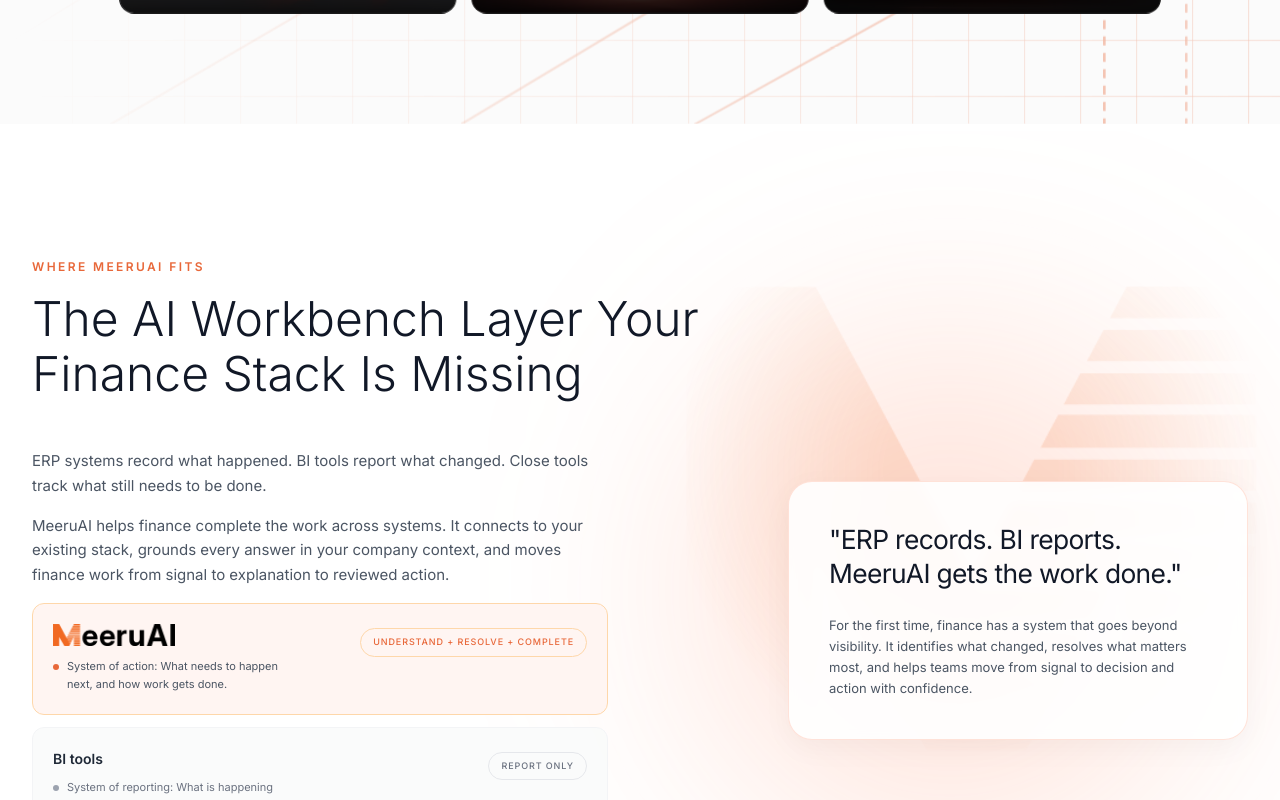
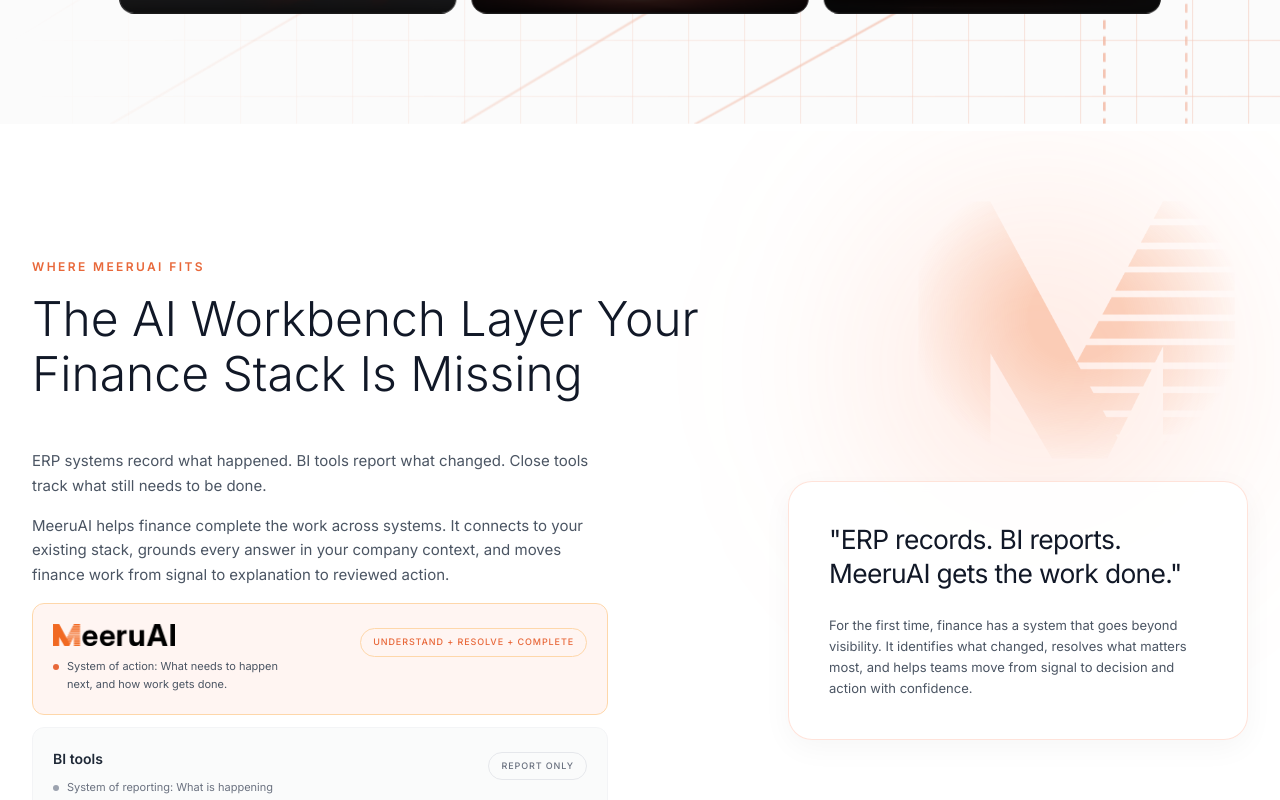
Before and after one commit to Saipraveen1234/MEERUAI, a Next.js app: page / in a window 1280 px wide. Shown: the part 1680-2480 px from the top of the page. Built offline with nearby package versions, Linux system fonts and the light colour scheme.

Commit message:
finalised

```diff
--- a/app/home/sections/MeeruFitsSection.tsx
+++ b/app/home/sections/MeeruFitsSection.tsx
@@ -67,17 +67,17 @@
   return (
     <section ref={sectionRef} className="relative w-full bg-white py-20 lg:py-32 overflow-hidden">
       {/* Background M Logo with Glow */}
-      <div className="absolute top-0 right-0 w-[800px] h-full pointer-events-none z-0 overflow-hidden">
+      <div className="absolute top-0 right-0 w-1/2 h-[600px] pointer-events-none z-0">
         {/* Soft radial glow */}
-        <div className="absolute right-[10%] top-1/2 -translate-y-1/2 w-[500px] h-[500px] bg-[#FF7448]/20 blur-[120px] rounded-full" />
+        <div className="absolute right-[10%] top-[10%] w-[350px] h-[350px] bg-[#FF7448]/15 blur-[100px] rounded-full" />
         {/* M logo positioned right */}
         <img
           src="/meeru-m-coral.png"
           alt="Background Logo"
-          className="absolute right-[0%] top-[15%] h-[55%] w-auto object-contain opacity-[0.15]"
+          className="absolute right-[5%] top-[10%] h-[280px] w-auto object-contain opacity-[0.25]"
           style={{
-            maskImage: "radial-gradient(ellipse at 50% 40%, black 20%, transparent 70%)",
-            WebkitMaskImage: "radial-gradient(ellipse at 50% 40%, black 20%, transparent 70%)"
+            maskImage: "radial-gradient(ellipse at 50% 45%, black 20%, transparent 70%)",
+            WebkitMaskImage: "radial-gradient(ellipse at 50% 45%, black 20%, transparent 70%)"
           }}
         />
       </div>
```
